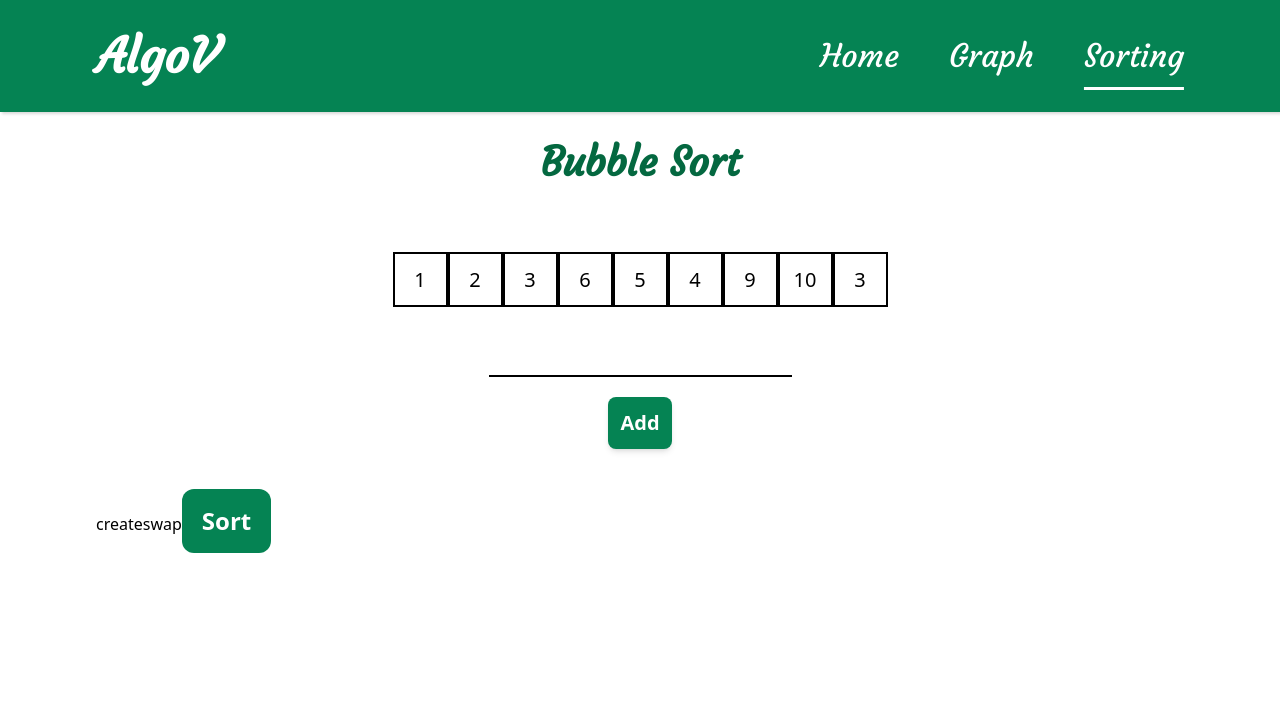
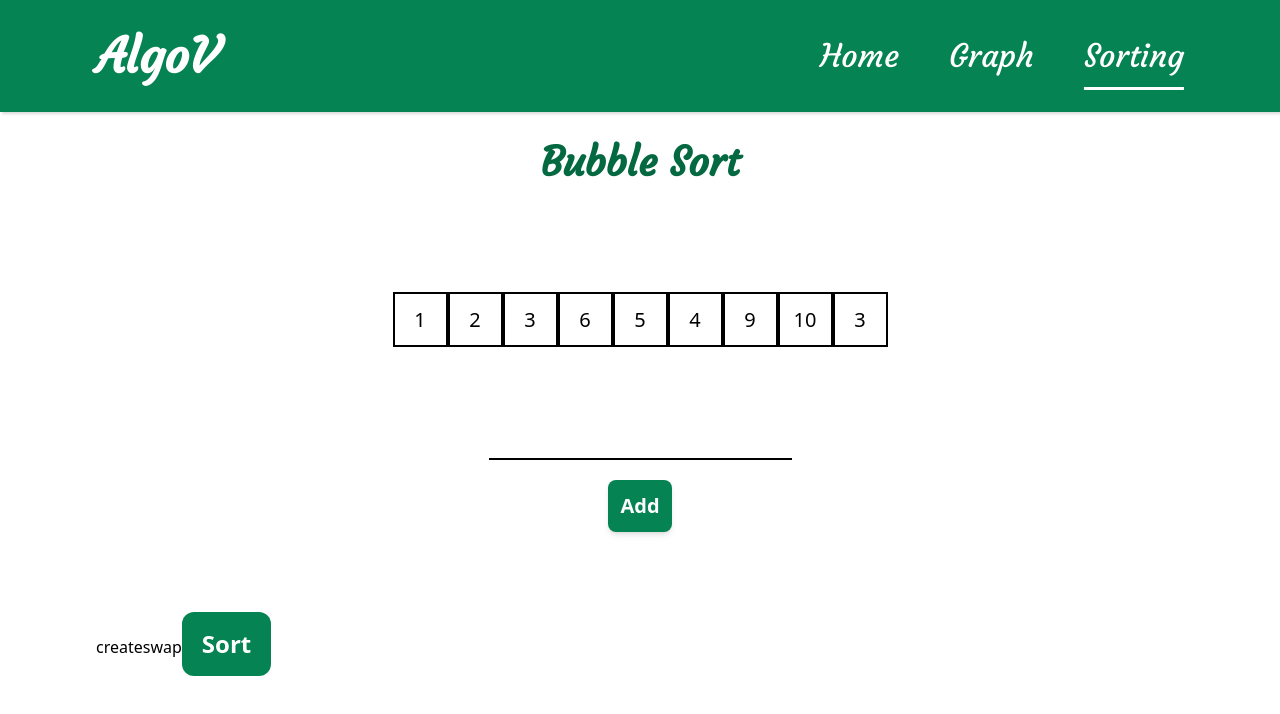
Before and after one commit to Abdelrahman-Abdelmoaty/AlgoV, a React (Create React App) app: page /sorting/bubble-sort in a window 1280 px wide. Shown: the top 714 px of the page. Built offline with nearby package versions, Linux system fonts and the light colour scheme.

Commit message:
hide add item button when swapping

```diff
--- a/src/components/Sorting/List.jsx
+++ b/src/components/Sorting/List.jsx
@@ -184,8 +184,9 @@ export default function List({ list, setList, swapList, setSwapList, areas }) {
   }
 
   return (
-    <div className="flex flex-col gap-10 py-10 list-component">
+    <div className="flex flex-col justify-between items-center gap-10 py-20 list-component">
       <ul className="list">{res.map((i) => i)}</ul>
+      {!swapping ? (
         <div className="w-full">
           <form
             onSubmit={handleAddItem}
@@ -215,6 +216,9 @@ export default function List({ list, setList, swapList, setSwapList, areas }) {
             </p>
           )}
         </div>
+      ) : (
+        <></>
+      )}
     </div>
   );
 }
--- a/src/styles/list.css
+++ b/src/styles/list.css
@@ -1,8 +1,5 @@
 .list-component{
-    min-height: 180px;
-    display: flex;
-    justify-content: center;
-    align-items: center;
+    min-height: 400px;
 }
 .list-component .list,
 .list-component .list > div{
```
Lines whose indentation alone changed are shown as unchanged.
